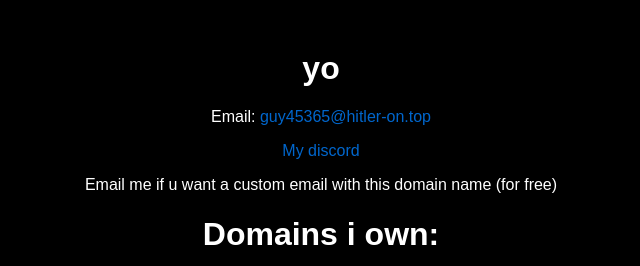
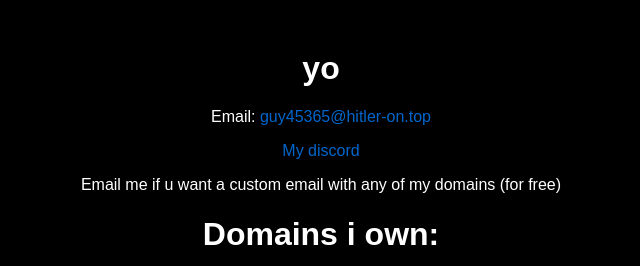
Before and after one commit to greg43y34/start, a plain HTML site: page index.html in a window 1280 px wide. Shown: the top 266 px of the page, 319-959 px from the left. Drawn offline with Linux system fonts and the light colour scheme.

Commit message:
Update index.html

```diff
--- a/index.html
+++ b/index.html
@@ -37,7 +37,7 @@
         <h1>yo</h1>
         <p>Email: <a href="mailto:guy45365@hitler-on.top">guy45365@hitler-on.top</a></p>
         <p> <a href="https://discord.com/users/1392659844166582323" target="_blank">My discord</a></p>
-        <p>Email me if u want a custom email with this domain name (for free)</p>
+        <p>Email me if u want a custom email with any of my domains (for free)</p>
         <h1>Domains i own:</h1>
         <p> <a href="https://hitlers.beauty" target="_blank">https://hitlers.beauty</a></p>
         <p> <a href="https://hitler-on.top" target="_blank">https://hitler-on.top</a></p>
```
